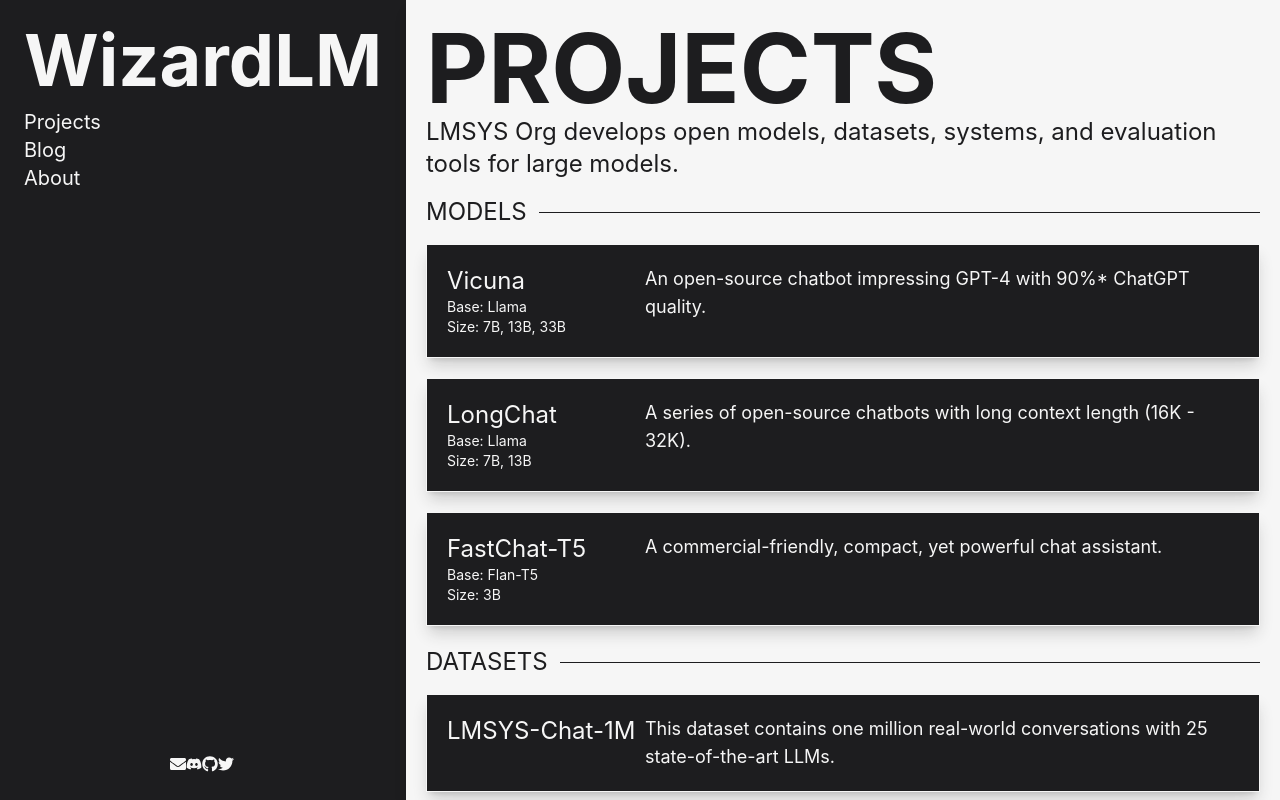
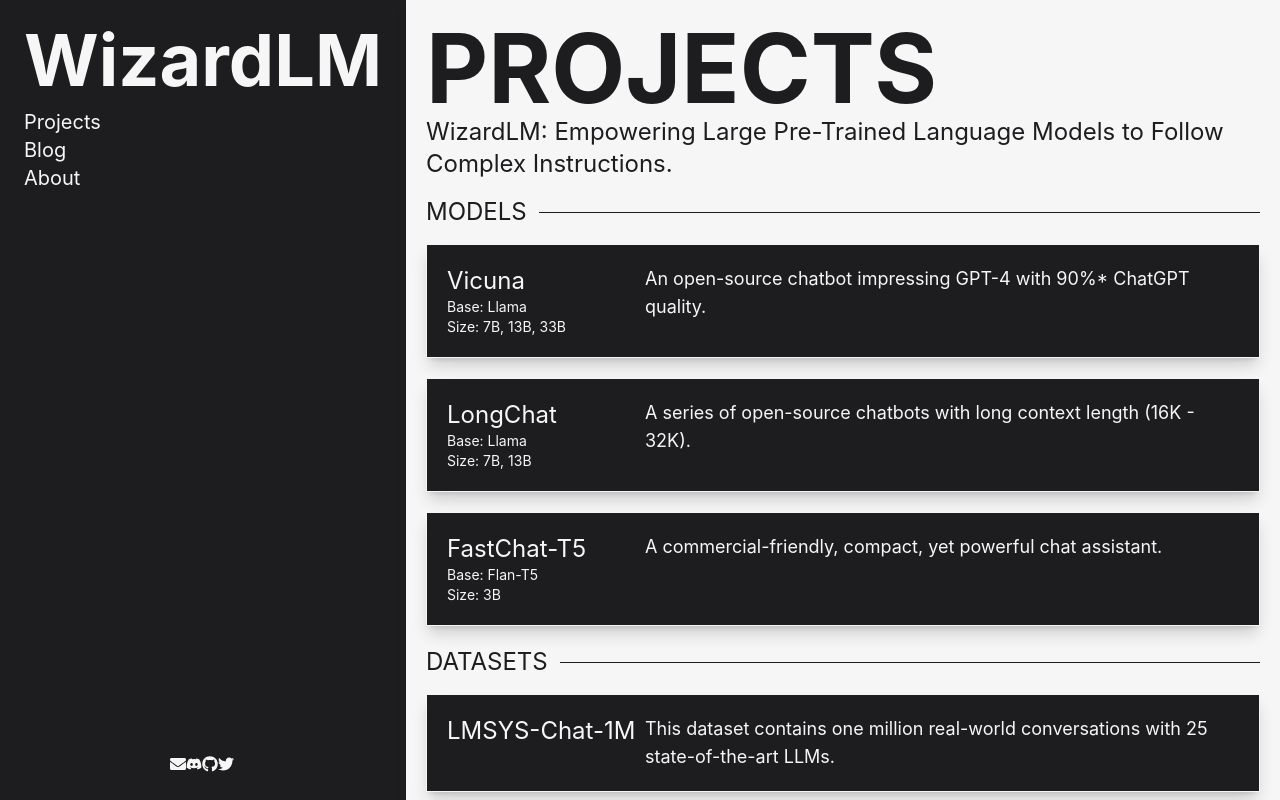
Before and after one commit to WizardLM/WizardLM.github.io, a Next.js app: page /projects in a window 1280 px wide. Built offline with nearby package versions, Linux system fonts and the light colour scheme; what tailwind-children would draw is missing.

Commit message:
Update projects.js

```diff
--- a/src/pages/projects.js
+++ b/src/pages/projects.js
@@ -7,12 +7,12 @@
     <div className="w-full flex justify-center py-5 pt-16 md:pt-5">
       <Tags
         title="Projects"
-        desc="LMSYS Org develops open models, datasets, systems, and evaluation tools for large models."
+        desc="WizardLM: Empowering Large Pre-Trained Language Models to Follow Complex Instructions."
       />
       <div className="container px-5">
         <h1 className="text-7xl md:text-8xl font-bold">PROJECTS</h1>
         <div className="text-2xl pb-4">
-            LMSYS Org develops open models, datasets, systems, and evaluation tools for large models.
+            WizardLM: Empowering Large Pre-Trained Language Models to Follow Complex Instructions.
         </div>
         <hr className="mb-5 mt-2 md:hidden" />
         {projects.map((item, i) => {
```
